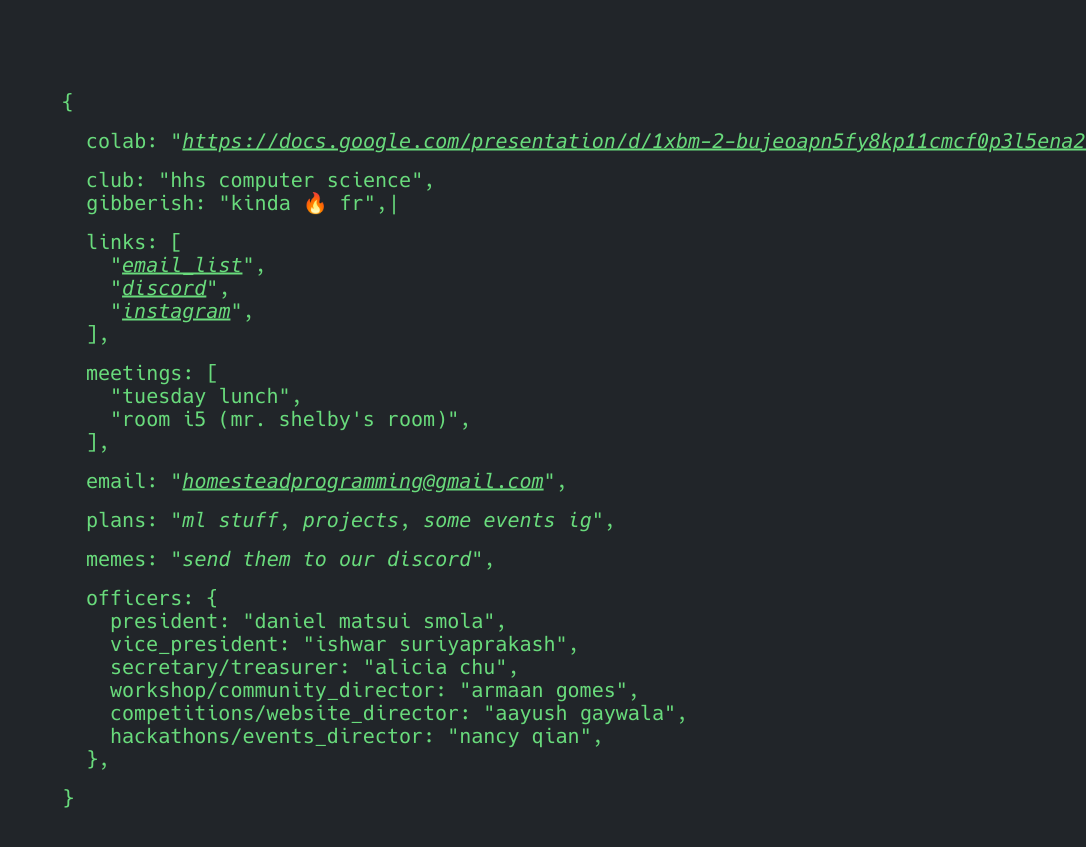
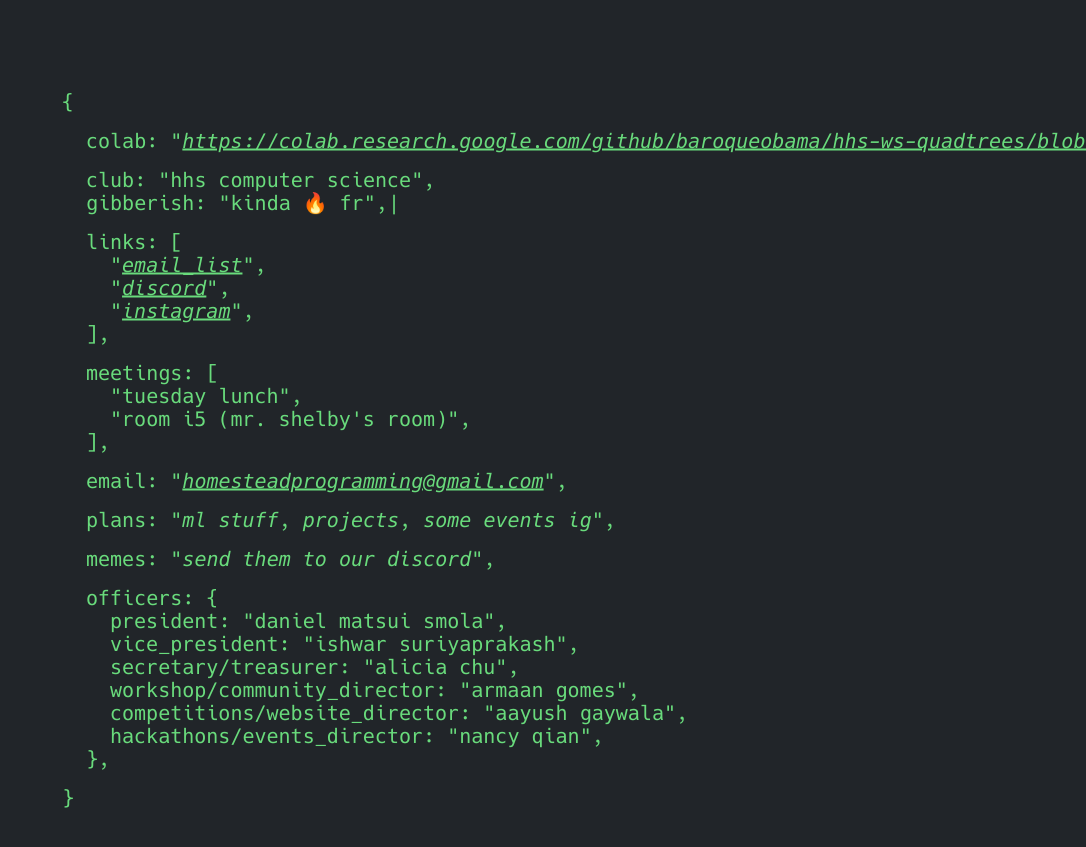
Before and after one commit to BaroqueObama/BaroqueObama.github.io, a Jekyll site: the page built from index.md, in a window 1280 px wide. Shown: the top 847 px of the page, without its empty margins (194-1280 px from the left). Built offline with Jekyll 4.4.1, drawn with Linux system fonts in a browser that asks for light colours.

Commit message:
HERE BUDDY

```diff
--- a/_layouts/home.html
+++ b/_layouts/home.html
@@ -4,7 +4,7 @@ layout: default
 
 <main class="json">
   <div class="block">
-    <p><span class="key">CoLab</span><span class="attr"><a href="https://docs.google.com/presentation/d/1xBm-2-bujeOapn5Fy8kP11cmCF0p3l5ENa2c48UyODM/edit?usp=sharing">{{ "https://docs.google.com/presentation/d/1xBm-2-bujeOapn5Fy8kP11cmCF0p3l5ENa2c48UyODM/edit?usp=sharing" }}</a></span></p>
+    <p><span class="key">CoLab</span><span class="attr"><a href="https://colab.research.google.com/github/BaroqueObama/hhs-ws-quadtrees/blob/main/QuadtreeArt.ipynb">{{ "https://colab.research.google.com/github/BaroqueObama/hhs-ws-quadtrees/blob/main/QuadtreeArt.ipynb" }}</a></span></p>
   </div>
   <div class="block">
     {% if site.json.name %}
```
